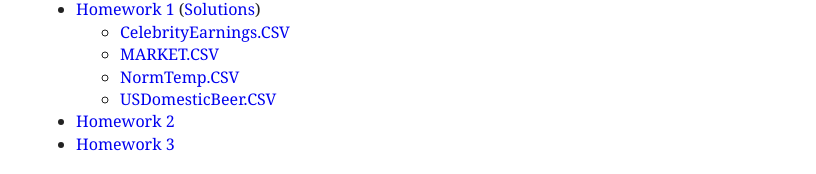
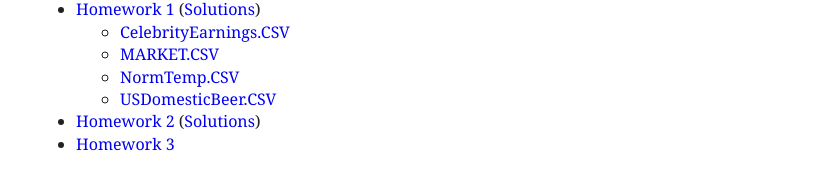
Before and after one commit to patperry/patperry.github.com, a Jekyll site: the page built from course/cor1305/index.html, in a window 1280 px wide. Shown: the part 781-955 px from the top of the page, without its empty margins (176-992 px from the left). Built offline with Jekyll 4.4.1, drawn with Linux system fonts in a browser that asks for light colours.

Commit message:
add hw2 solutions

```diff
--- a/course/cor1305/index.html
+++ b/course/cor1305/index.html
@@ -104,6 +104,7 @@ stylesheet: /css/main.css?v=1
       <li><a href="data/USDomesticBeer.CSV">USDomesticBeer.CSV</a>
     </ul>
   <li><a href="hw/hw02.pdf">Homework 2</a>
+    (<a href="hw/hw02sol.pdf">Solutions</a>)
   <li><a href="hw/hw03.pdf">Homework 3</a>
 <!--
   <li><a href="hw/hw04.pdf">Homework 4</a>
```
Also changed, not shown: 1 other file.
